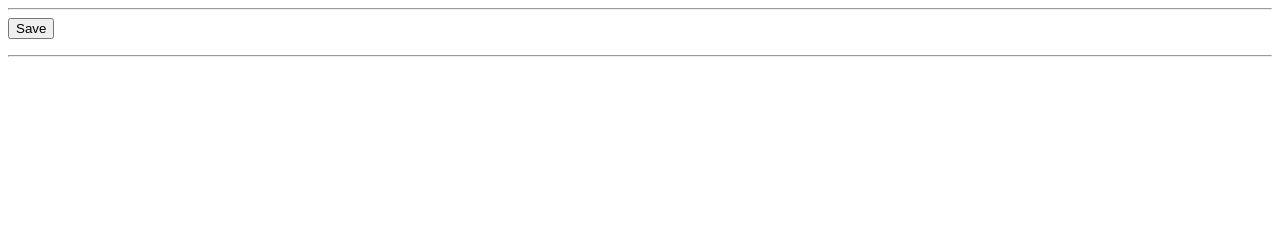
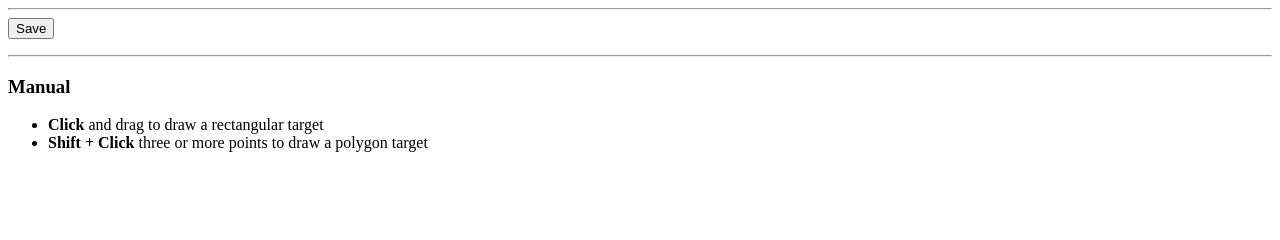
Before and after one commit to formigone/monad, a PHP site: page /application/views/scripts/demo/canvas.phtml in a window 1280 px wide. Shown: the part 297-537 px from the top of the page. Run offline with PHP 8.4, Linux system fonts and the light colour scheme.

Commit message:
Add manual to canvas builder

```diff
--- a/api/application/views/scripts/demo/canvas.phtml
+++ b/api/application/views/scripts/demo/canvas.phtml
@@ -21,6 +21,15 @@
                 </div>
             </div>
             <p><hr/></p>
+
+            <div class="well">
+                <h3>Manual</h3>
+
+                <ul>
+                    <li><strong>Click </strong> and drag to draw a rectangular target</li>
+                    <li><strong>Shift + Click</strong> three or more points to draw a polygon target</li>
+                </ul>
+            </div>
         </div>
     </div>
 </div>
```
Also changed, not shown: api/public/js/monad.js (line endings or trailing spaces).
